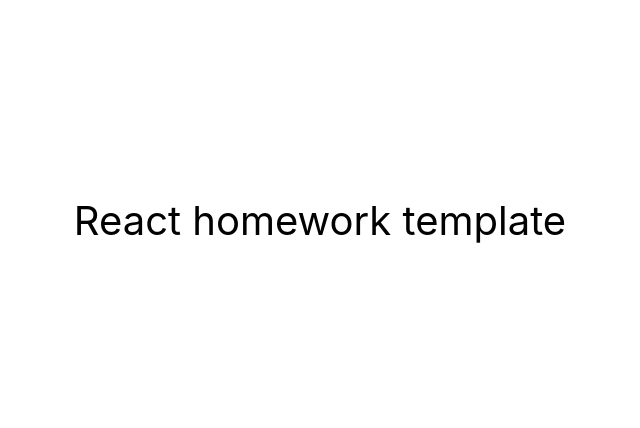
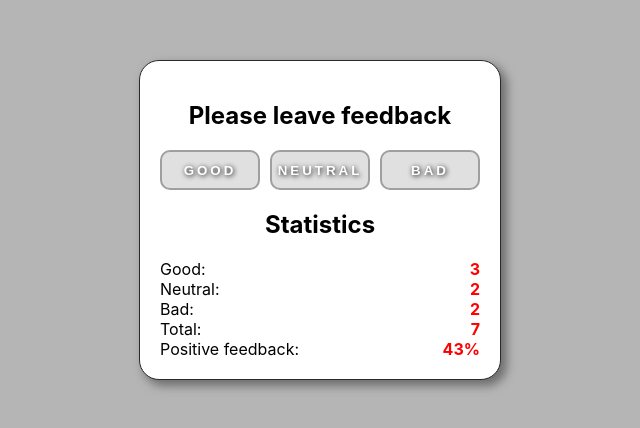
Before and after one commit to Spajkowiecki/goit-react-hw-02-feedback, a React (Create React App) app: page / in a window 1280 px wide. Shown: the part 180-608 px from the top of the page, without its empty margins (320-960 px from the left). Built offline with nearby package versions, Linux system fonts and the light colour scheme.

Commit message:
Push-1
Adding basic elements.

```diff
--- a/package.json
+++ b/package.json
@@ -1,8 +1,9 @@
 {
-  "name": "react-homework-template",
+  "name": "goit-react-hw-02-feedback",
+  "author": "Patryk Karolczak",
   "version": "0.1.0",
   "private": true,
-  "homepage": "https://goitacademy.github.io/react-homework-template/",
+  "homepage": "https://spajkowiecki.github.io/goit-react-hw-02-feedback/",
   "dependencies": {
     "@testing-library/jest-dom": "^5.16.3",
     "@testing-library/react": "^12.1.4",
@@ -10,6 +11,7 @@
     "react": "^18.1.0",
     "react-dom": "^18.1.0",
     "react-scripts": "5.0.1",
+    "svgo": "^2.8.0",
     "web-vitals": "^2.1.3"
   },
   "scripts": {
--- a/src/components/App.jsx
+++ b/src/components/App.jsx
@@ -1,16 +1,47 @@
-export const App = () => {
-  return (
-    <div
-      style={{
-        height: '100vh',
-        display: 'flex',
-        justifyContent: 'center',
-        alignItems: 'center',
-        fontSize: 40,
-        color: '#010101'
-      }}
-    >
-      React homework template
-    </div>
-  );
-};
+import { Component } from 'react';
+import Section from './Section/Section';
+import FeedbackOptions from './FeedbackOptions/FeedbackOptions';
+import Notification from './Notification/Notification';
+import Statistics from './Statistics/Statistics';
+import styles from './App.module.css';
+
+class App extends Component {
+  state = {
+    good: 3,
+    neutral: 2,
+    bad: 2,
+  };
+
+  sumTotal() {
+    return this.state.good + this.state.neutral + this.state.bad;
+  }
+
+  positivePercentage() {
+    return (this.state.good / this.sumTotal()) * 100;
+  }
+
+  render() {
+    return (
+      <div className={styles.container}>
+        <Section title="Please leave feedback">
+          <FeedbackOptions options={this.state} onLeaveFeedback={'???'} />
+        </Section>
+        <Section title="Statistics">
+          {this.sumTotal() === 0 ? (
+            <Notification>No feedback given</Notification>
+          ) : (
+            <Statistics
+              good={this.state.good}
+              neutral={this.state.neutral}
+              bad={this.state.bad}
+              total={this.sumTotal()}
+              positivePercentage={Math.round(this.positivePercentage()) + '%'}
+            />
+          )}
+        </Section>
+      </div>
+    );
+  }
+}
+
+export default App;
--- /dev/null
+++ b/src/components/App.module.css
@@ -0,0 +1,9 @@
+.container {
+  display: flex;
+  flex-direction: column;
+  padding: 20px;
+  background: white;
+  border: 1px solid rgb(42, 42, 42);
+  border-radius: 20px;
+  box-shadow: 5px 5px 10px 1px #6f6f6f;
+}
--- /dev/null
+++ b/src/components/FeedbackOptions/FeedbackOptions.jsx
@@ -0,0 +1,22 @@
+import styles from './FeedbackOptions.module.css';
+
+const { Component } = require('react');
+
+class FeedbackOptions extends Component {
+  render() {
+    const { options, onLeaveFeedback } = this.props;
+    return (
+      <ul className={styles.list}>
+        {Object.keys(options).map(option => {
+          return (
+            <li key={option}>
+              <button onClick={onLeaveFeedback}>{option.toUpperCase()}</button>
+            </li>
+          );
+        })}
+      </ul>
+    );
+  }
+}
+
+export default FeedbackOptions;
--- /dev/null
+++ b/src/components/FeedbackOptions/FeedbackOptions.module.css
@@ -0,0 +1,25 @@
+.list {
+  display: flex;
+  justify-content: center;
+  gap: 10px;
+}
+
+button {
+  width: 100px;
+  height: 40px;
+
+  border: 2px solid rgb(159, 159, 159);
+  border-radius: 10px;
+
+  background-color: rgb(224, 224, 224);
+
+  font-weight: 900;
+  color: white;
+  text-shadow: 1px 1px 5px black;
+  letter-spacing: 3px;
+}
+
+button:hover {
+  box-shadow: inset -1px -1px 3px 1px rgb(71, 71, 71);
+  background-color: rgb(237, 237, 237);
+}
--- /dev/null
+++ b/src/components/Notification/Notification.jsx
@@ -0,0 +1,10 @@
+const { Component } = require('react');
+
+class Notification extends Component {
+  render() {
+    const { children } = this.props;
+    return <p>{children}</p>;
+  }
+}
+
+export default Notification;
--- /dev/null
+++ b/src/components/Section/Section.jsx
@@ -0,0 +1,18 @@
+import styles from './Section.module.css';
+
+const { Component } = require('react');
+
+class Section extends Component {
+  render() {
+    const { title, children } = this.props;
+
+    return (
+      <div>
+        <h2 className={styles.h2}>{title}</h2>
+        {children}
+      </div>
+    );
+  }
+}
+
+export default Section;
--- /dev/null
+++ b/src/components/Section/Section.module.css
@@ -0,0 +1,5 @@
+.h2 {
+  text-align: center;
+  margin-top: 20px;
+  margin-bottom: 20px;
+}
--- /dev/null
+++ b/src/components/Statistics/Statistics.jsx
@@ -0,0 +1,51 @@
+import styles from './Statistics.module.css';
+
+const { Component } = require('react');
+
+class Statistics extends Component {
+  render() {
+    const { good, neutral, bad, total, positivePercentage } = this.props;
+    return (
+      //   <ul className={styles}>
+      //     {propsArray.map(stat => {
+      //       return (
+      //         <li key={stat}>
+      //           <p className={styles.stat}>
+      //             {stat}: <strong>{this.props[stat]}</strong>
+      //           </p>
+      //         </li>
+      //       );
+      //     })}
+      //   </ul>
+      <ul className={styles.stat}>
+        <li>
+          <p>
+            Good: <strong>{good}</strong>
+          </p>
+        </li>
+        <li>
+          <p>
+            Neutral: <strong>{neutral}</strong>
+          </p>
+        </li>
+        <li>
+          <p>
+            Bad: <strong>{bad}</strong>
+          </p>
+        </li>
+        <li>
+          <p>
+            Total: <strong>{total}</strong>
+          </p>
+        </li>
+        <li>
+          <p>
+            Positive feedback: <strong>{positivePercentage}</strong>
+          </p>
+        </li>
+      </ul>
+    );
+  }
+}
+
+export default Statistics;
--- /dev/null
+++ b/src/components/Statistics/Statistics.module.css
@@ -0,0 +1,8 @@
+.stat li p {
+  display: flex;
+  justify-content: space-between;
+}
+
+strong {
+  color: red;
+}
--- a/src/index.css
+++ b/src/index.css
@@ -1,12 +1,27 @@
 @import-normalize; /* bring in normalize.css styles */
 
+* {
+  box-sizing: border-box;
+  margin: 0;
+  padding: 0;
+  list-style: none;
+}
+
 body {
-  margin: 0;
   font-family: -apple-system, BlinkMacSystemFont, 'Segoe UI', 'Roboto', 'Oxygen',
     'Ubuntu', 'Cantarell', 'Fira Sans', 'Droid Sans', 'Helvetica Neue',
     sans-serif;
   -webkit-font-smoothing: antialiased;
   -moz-osx-font-smoothing: grayscale;
+  background-color: rgb(181, 181, 181);
+  /*--------------------------------------------------*/
+  display: flex;
+  height: 100vh;
+  width: 100%;
+
+  flex-direction: column;
+  justify-content: center;
+  align-items: center;
 }
 
 code {
--- a/src/index.js
+++ b/src/index.js
@@ -1,6 +1,6 @@
 import React from 'react';
 import ReactDOM from 'react-dom/client';
-import { App } from 'components/App';
+import App from 'components/App';
 import './index.css';
 
 ReactDOM.createRoot(document.getElementById('root')).render(
```
Also changed, not shown: 1 other file (tests, documents, lock files or other folders).
